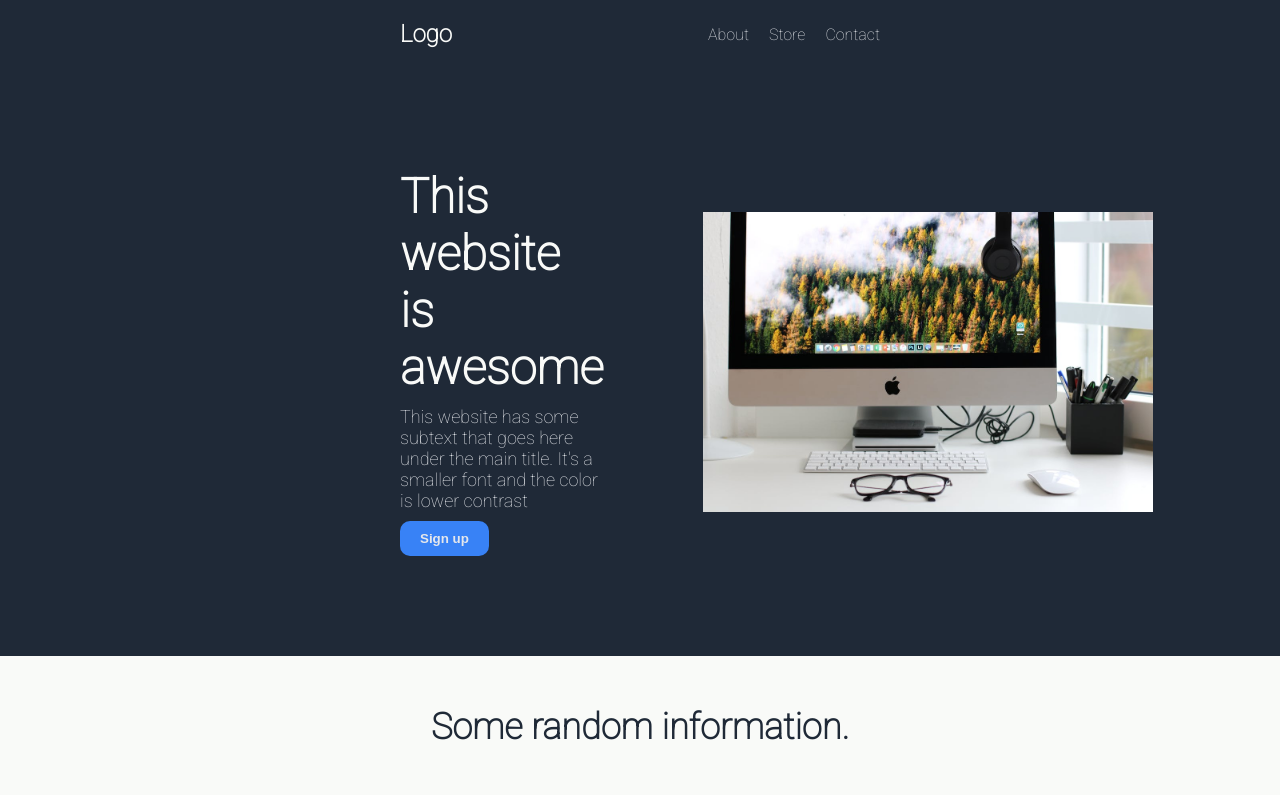
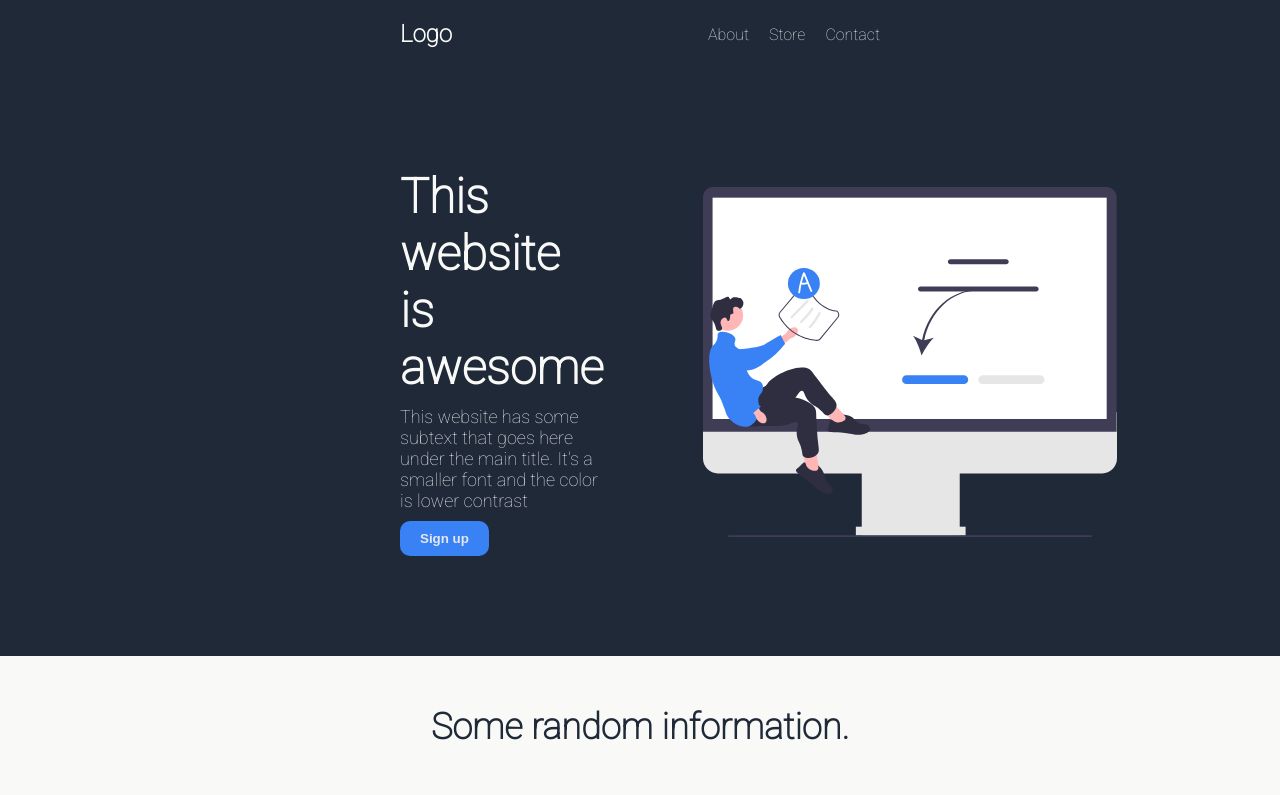
Before and after one commit to sergiogarciiam/landing-page, a plain HTML site: page index.html in a window 1280 px wide. Shown: the top 795 px of the page. Drawn offline with Linux system fonts and the light colour scheme.

Commit message:
Change images and improve readme

```diff
--- a/index.html
+++ b/index.html
@@ -35,7 +35,7 @@
         </div>
         <img
           class="section1-image"
-          src="./images/image-test.jpeg"
+          src="./images/undraw_online_test_re_kyfx.svg"
           alt="computer image"
         />
       </div>
--- a/style.css
+++ b/style.css
@@ -48,7 +48,7 @@ body {
 
 /* SECTION 1 */
 .section1-image {
-  height: 300px;
+  height: 350px;
 }
 
 .text-section {
```
Also changed, not shown: images/final-landpage-screenshot.png (added), images/image-test.jpeg (deleted), images/undraw_online_test_re_kyfx.svg (added), 1 other file.
